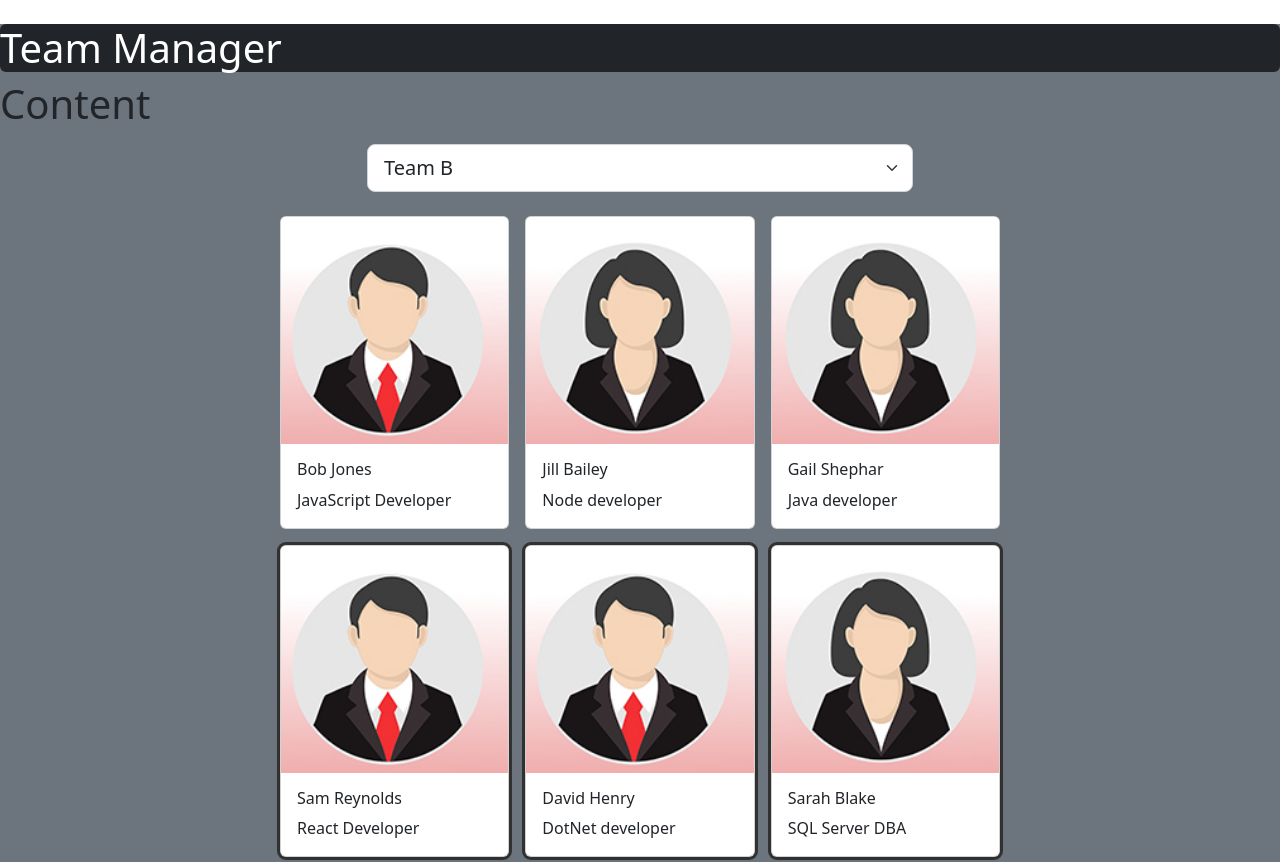
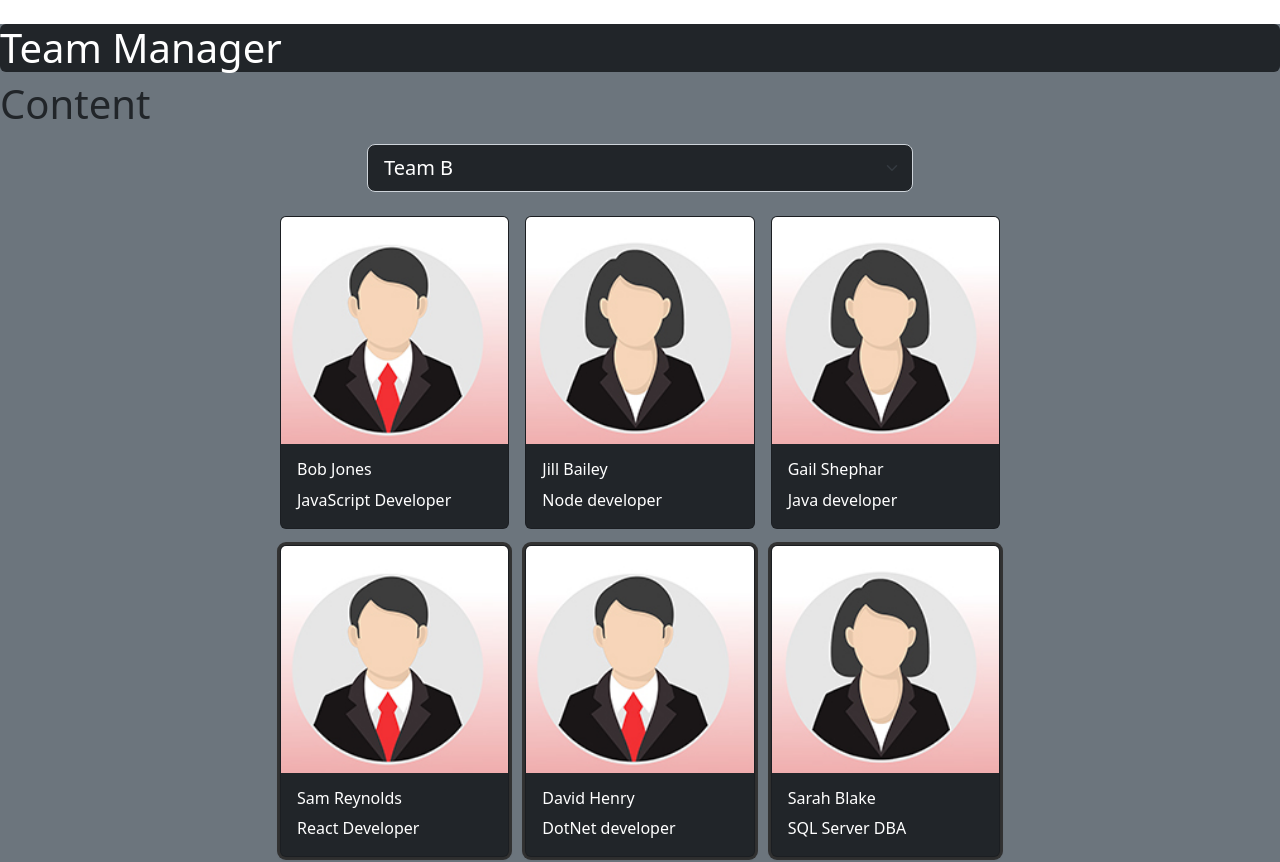
Before and after one commit to anirbandey1/team-management-react, a React (Create React App) app: page / in a window 1280 px wide. Shown: the top 862 px of the page. Built offline with nearby package versions, Linux system fonts and the light colour scheme.

Commit message:
Change card bacgkround to dark

```diff
--- a/src/Employees.js
+++ b/src/Employees.js
@@ -159,7 +159,7 @@ const Employee = () => {
             <div className="row justify-content-center mt-3 mb-3">
                 <div className="col-6">
                     <select
-                        className="form-select form-select-lg"
+                        className="form-select form-select-lg bg-dark text-white"
                         value={selectedTeam}
                         onChange={handleTeamSelectionChange}
                     >
@@ -177,7 +177,7 @@ const Employee = () => {
                             return (
                                 <div
                                     id={employee.id}
-                                    className={`card m-2 ${
+                                    className={`card m-2 bg-dark text-white ${
                                         employee.teamName === selectedTeam
                                             ? 'standout'
                                             : ''
```
